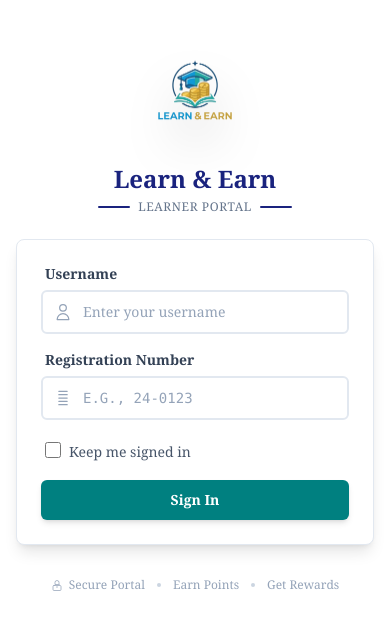
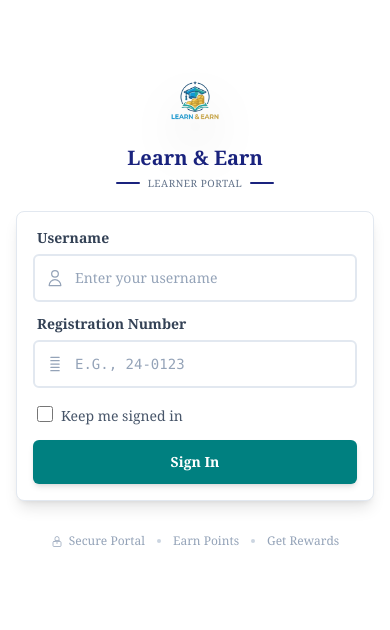
Before and after one commit to Emma89-coder/learn_earn_front_end, a React (Create React App) app: page /learner-login in a window 390 px wide. Shown: the part 128-758 px from the top of the page. Built offline with nearby package versions, Linux system fonts and the light colour scheme.

Commit message:
updated frontend

```diff
--- a/src/index.css
+++ b/src/index.css
@@ -19,12 +19,22 @@
   --learner-accent-color: #14b8a6;
 }
 
+html, body, #root {
+  margin: 0;
+  min-height: 100%;
+  width: 100%;
+}
+
 body {
-  margin: 0;
   color: var(--learner-body-color, #e2e8f0);
   font-family: var(--learner-font-family), -apple-system, BlinkMacSystemFont, 'Segoe UI', 'Roboto', sans-serif;
   -webkit-font-smoothing: antialiased;
   -moz-osx-font-smoothing: grayscale;
+  overflow-x: hidden;
+}
+
+* {
+  box-sizing: border-box;
 }
 
 /* Apply learner theme variables to learner pages */
--- a/src/screens/learners/LearnerLogin.jsx
+++ b/src/screens/learners/LearnerLogin.jsx
@@ -65,38 +65,36 @@ const LearnerLogin = ({ serverStatus }) => {
   };
 
   const SchoolBranding = () => (
-    <div className="w-full flex flex-col items-center text-center mb-6">
+    <div className="w-full flex flex-col items-center text-center mb-5 sm:mb-6">
       <div className="relative transform transition-all duration-500 hover:scale-105">
         <img
           src="logo.png"
           alt="Learn & Earn Logo"
-          className="relative w-44 h-44 object-contain drop-shadow-2xl"
+          className="relative w-28 h-28 object-contain drop-shadow-2xl sm:w-36 sm:h-36"
           loading="eager"
         />
       </div>
 
-      <h1 className="text-2xl font-bold text-[#1A237E] -mt-2">
+      <h1 className="text-xl font-bold text-[#1A237E] -mt-2 sm:text-2xl">
         Learn & Earn
       </h1>
 
       <div className="flex items-center gap-2 mt-1">
-        <div className="w-8 h-0.5 bg-[#1A237E] rounded-full"></div>
-        <span className="text-xs font-medium text-slate-500 tracking-wider">LEARNER PORTAL</span>
-        <div className="w-8 h-0.5 bg-[#1A237E] rounded-full"></div>
+        <div className="w-6 h-0.5 bg-[#1A237E] rounded-full sm:w-8"></div>
+        <span className="text-[10px] font-medium text-slate-500 tracking-wider sm:text-xs">LEARNER PORTAL</span>
+        <div className="w-6 h-0.5 bg-[#1A237E] rounded-full sm:w-8"></div>
       </div>
     </div>
   );
 
   return (
-    <div className="fixed inset-0 w-full h-full flex items-center justify-center p-4 bg-white overflow-hidden">
-
+    <div className="min-h-screen w-full flex items-center justify-center bg-white px-4 py-6 sm:px-6 lg:px-8 overflow-y-auto">
       <div className="relative w-full max-w-md mx-auto">
-
         <SchoolBranding />
 
         {/* Form Card */}
-        <div className="w-full bg-white rounded-lg shadow-lg border border-slate-200 p-6">
-          <form onSubmit={(e) => { e.preventDefault(); handleLogin(); }} className="space-y-4">
+        <div className="w-full bg-white rounded-lg shadow-lg border border-slate-200 p-4 sm:p-6">
+          <form onSubmit={(e) => { e.preventDefault(); handleLogin(); }} className="space-y-3 sm:space-y-4">
 
             {/* Username Field */}
             <div className="space-y-1.5">
@@ -114,7 +112,7 @@ const LearnerLogin = ({ serverStatus }) => {
                   value={username}
                   onChange={(e) => setUsername(e.target.value)}
                   disabled={loading}
-                  className="w-full pl-10 pr-3 py-2.5 bg-white border-2 border-slate-200 rounded-md text-slate-800 text-sm placeholder-slate-400 focus:outline-none focus:border-[#008080] focus:ring-2 focus:ring-[#008080]/10 transition-all duration-200"
+                  className="w-full pl-10 pr-3 py-3 sm:py-2.5 bg-white border-2 border-slate-200 rounded-md text-slate-800 text-sm placeholder-slate-400 focus:outline-none focus:border-[#008080] focus:ring-2 focus:ring-[#008080]/10 transition-all duration-200"
                   placeholder="Enter your username"
                 />
               </div>
@@ -136,7 +134,7 @@ const LearnerLogin = ({ serverStatus }) => {
                   value={registrationNumber}
                   onChange={(e) => setRegistrationNumber(e.target.value.toUpperCase())}
                   disabled={loading}
-                  className="w-full pl-10 pr-3 py-2.5 bg-white border-2 border-slate-200 rounded-md text-slate-800 font-mono text-sm uppercase placeholder-slate-400 focus:outline-none focus:border-[#008080] focus:ring-2 focus:ring-[#008080]/10 transition-all duration-200"
+                  className="w-full pl-10 pr-3 py-3 sm:py-2.5 bg-white border-2 border-slate-200 rounded-md text-slate-800 font-mono text-sm uppercase placeholder-slate-400 focus:outline-none focus:border-[#008080] focus:ring-2 focus:ring-[#008080]/10 transition-all duration-200"
                   placeholder="e.g., 24-0123"
                 />
               </div>
@@ -161,7 +159,7 @@ const LearnerLogin = ({ serverStatus }) => {
             <button
               type="submit"
               disabled={loading || serverStatus?.status === 'offline'}
-              className="w-full mt-2 py-2.5 bg-[#008080] text-white font-bold rounded-md shadow-md hover:shadow-lg transform hover:scale-[1.02] transition-all duration-300 disabled:opacity-40 disabled:cursor-not-allowed disabled:hover:scale-100 text-sm"
+              className="w-full mt-2 py-3 sm:py-2.5 bg-[#008080] text-white font-bold rounded-md shadow-md hover:shadow-lg transform hover:scale-[1.02] transition-all duration-300 disabled:opacity-40 disabled:cursor-not-allowed disabled:hover:scale-100 text-sm"
             >
               Sign In
             </button>
```
